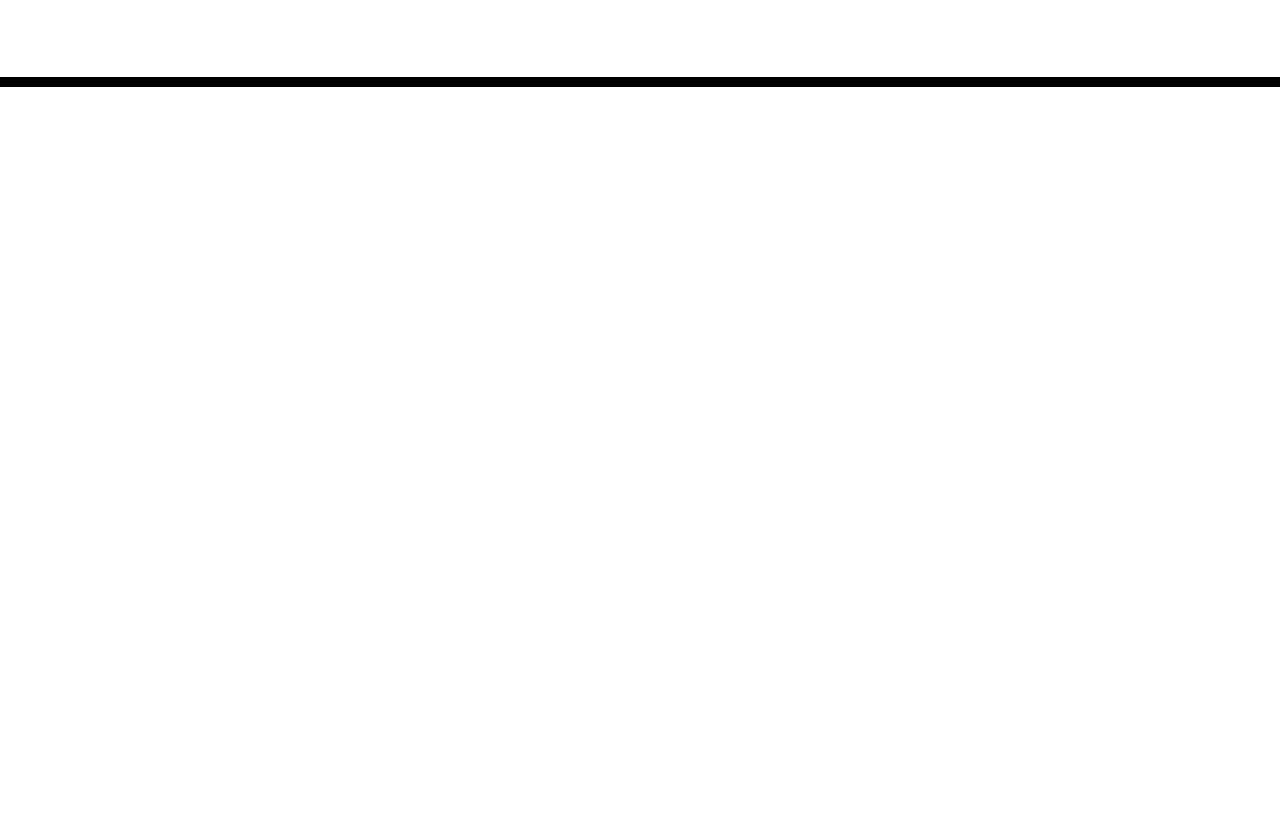
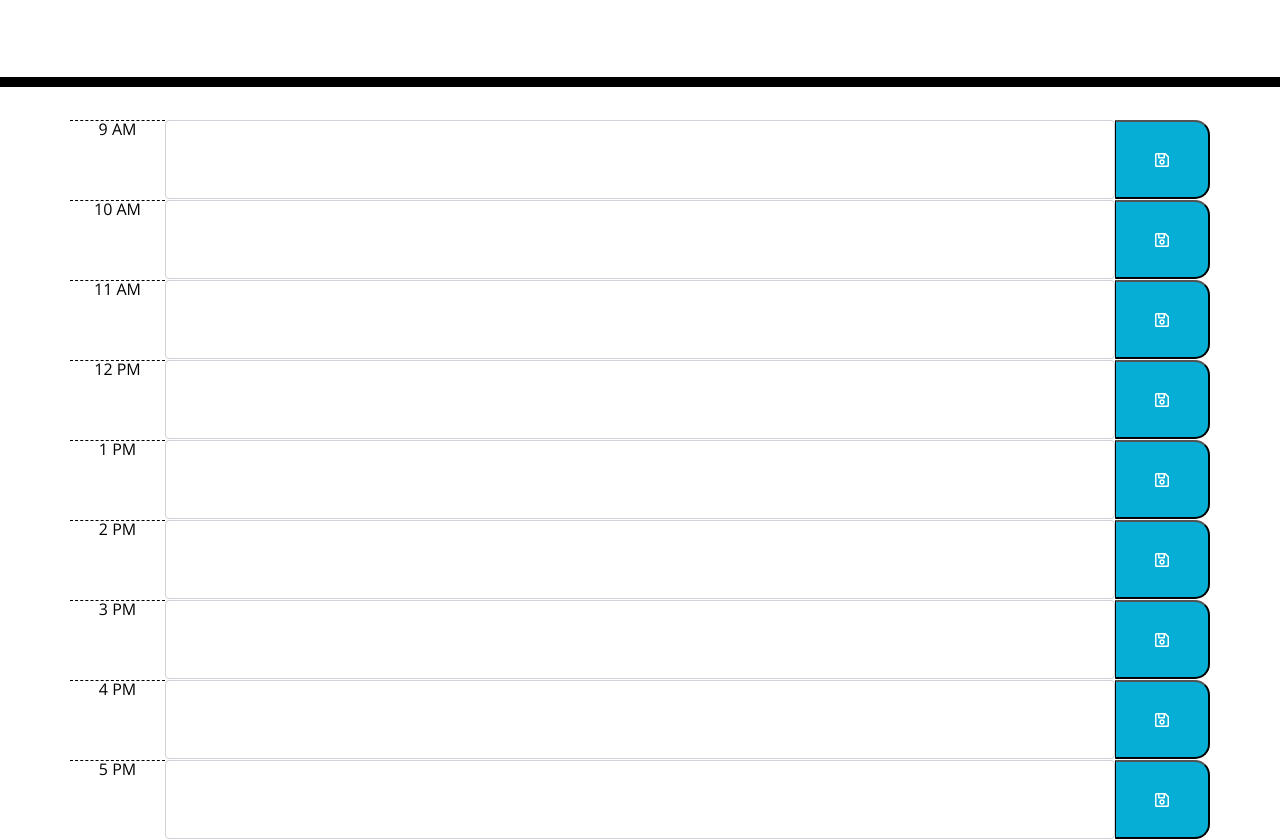
Before and after one commit to JerronM/work-day-scheduler, a plain HTML site: page index.html in a window 1280 px wide. Shown: the part 181-1020 px from the top of the page. Before the commit the page ends 800 px from the top, so only its background shows below. Drawn offline with nearby package versions, Linux system fonts and the light colour scheme.

Commit message:
Added time block rows to html

```diff
--- a/index.html
+++ b/index.html
@@ -20,9 +20,70 @@
     <!--content for Day Planner-->
     <div class="container">
       <!-- Timeblocks go here -->
+      <div class="row time-block">
+        <div class="hour col-sm-12 col-md-1">9 AM</div>
+        <textarea class="form-control description col-sm-12 col-md-10" id="hour-9"></textarea>
+        <button class="saveBtn col-sm-12 col-md-1"><i class="far fa-save"></i></button>
+
+      </div>
+      <div class="row time-block">
+        <div class="hour col-sm-12 col-md-1">10 AM</div>
+        <textarea class="form-control description col-sm-12 col-md-10" id="hour-10"></textarea>
+        <button class="saveBtn col-sm-12 col-md-1"><i class="far fa-save"></i></button>
+      </div>
+
+
+      <div class="row time-block">
+        <div class="hour col-sm-12 col-md-1">11 AM</div>
+        <textarea class="form-control description col-sm-12 col-md-10" id="hour-11"></textarea>
+        <button class="saveBtn col-sm-12 col-md-1"><i class="far fa-save"></i></button>
+      </div>
+
+
+      <div class="row time-block">
+        <div class="hour col-sm-12 col-md-1">12 PM</div>
+        <textarea class="form-control description col-sm-12 col-md-10" id="hour-12"></textarea>
+        <button class="saveBtn col-sm-12 col-md-1"><i class="far fa-save"></i></button>
+      </div>
+
+
+      <div class="row time-block">
+        <div class="hour col-sm-12 col-md-1">1 PM</div>
+        <textarea class="form-control description col-sm-12 col-md-10" id="hour-13"></textarea>
+        <button class="saveBtn col-md-1"><i class="far fa-save"></i></button>
+      </div>
+
+
+      <div class="row time-block">
+        <div class="hour col-sm-12 col-md-1">2 PM</div>
+        <textarea class="form-control description col-sm-12 col-md-10" id="hour-14"></textarea>
+        <button class="saveBtn col-sm-12 col-md-1"><i class="far fa-save"></i></button>
+      </div>
+
+      <div class="row time-block">
+        <div class="hour col-sm-12 col-md-1">3 PM</div>
+        <textarea class="form-control description col-sm-12 col-md-10" id="hour-15"></textarea>
+        <button class="saveBtn col-sm-12 col-md-1"><i class="far fa-save"></i></button>
+      </div>
+
+
+      <div class="row time-block">
+        <div class="hour col-sm-12 col-md-1">4 PM</div>
+        <textarea class="form-control description col-sm-12 col-md-10" id="hour-16"></textarea>
+        <button class="saveBtn col-sm-12 col-md-1"><i class="far fa-save"></i></button>
+      </div>
+
+
+      <div class="row time-block">
+        <div class="hour col-sm-12 col-md-1">5 PM</div>
+        <textarea class="form-control description col-sm-12 col-md-10" id="hour-17"></textarea>
+        <button class="saveBtn col-sm-12 col-md-1"><i class="far fa-save"></i></button>
+      </div>
+
     </div>
     <!--JavaScript Links-->
     <script src="https://code.jquery.com/jquery-3.4.1.min.js"></script>
     <script src="https://cdnjs.cloudflare.com/ajax/libs/moment.js/2.24.0/moment.min.js"></script>
+    <script src="assets/js/script.js"></script>
   </body>
 </html>
```
